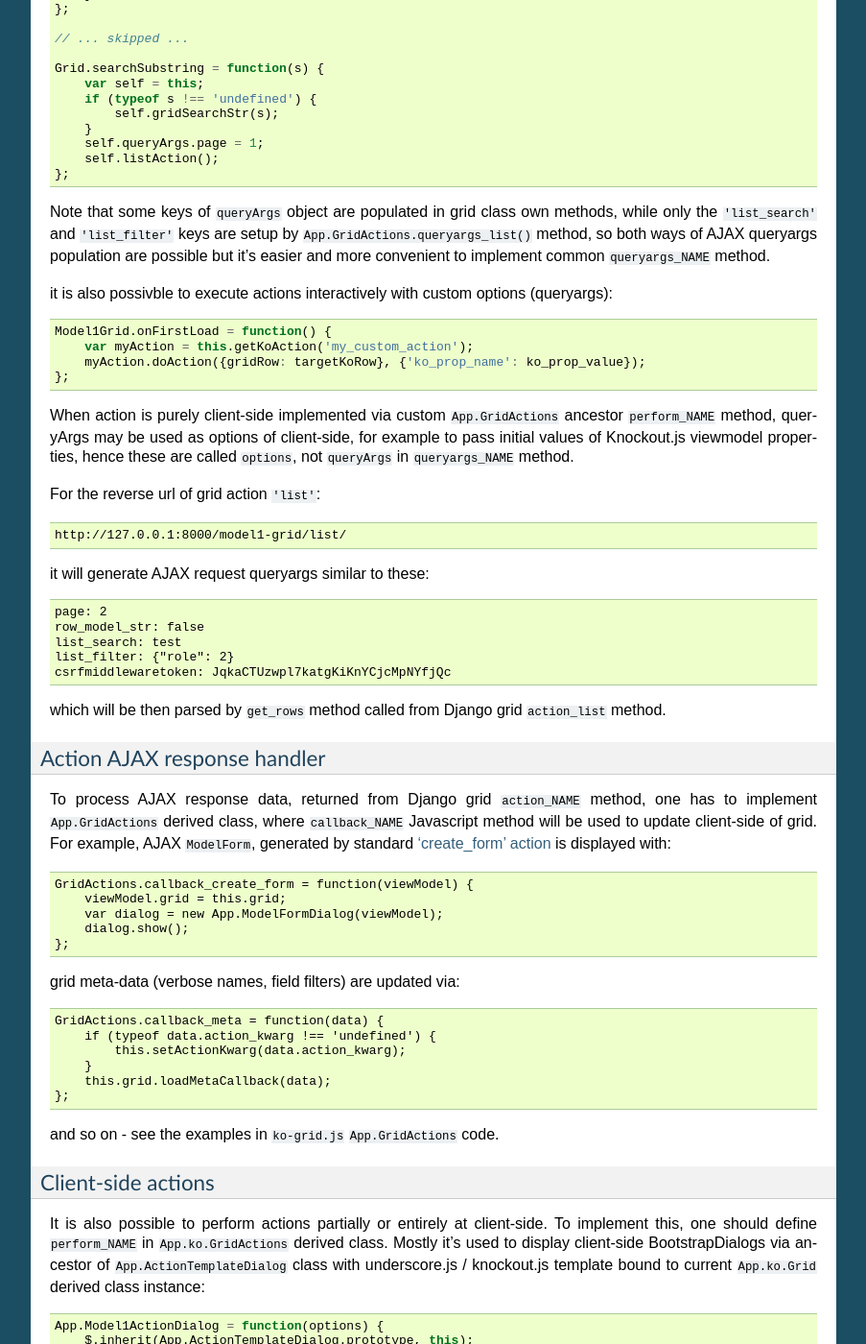
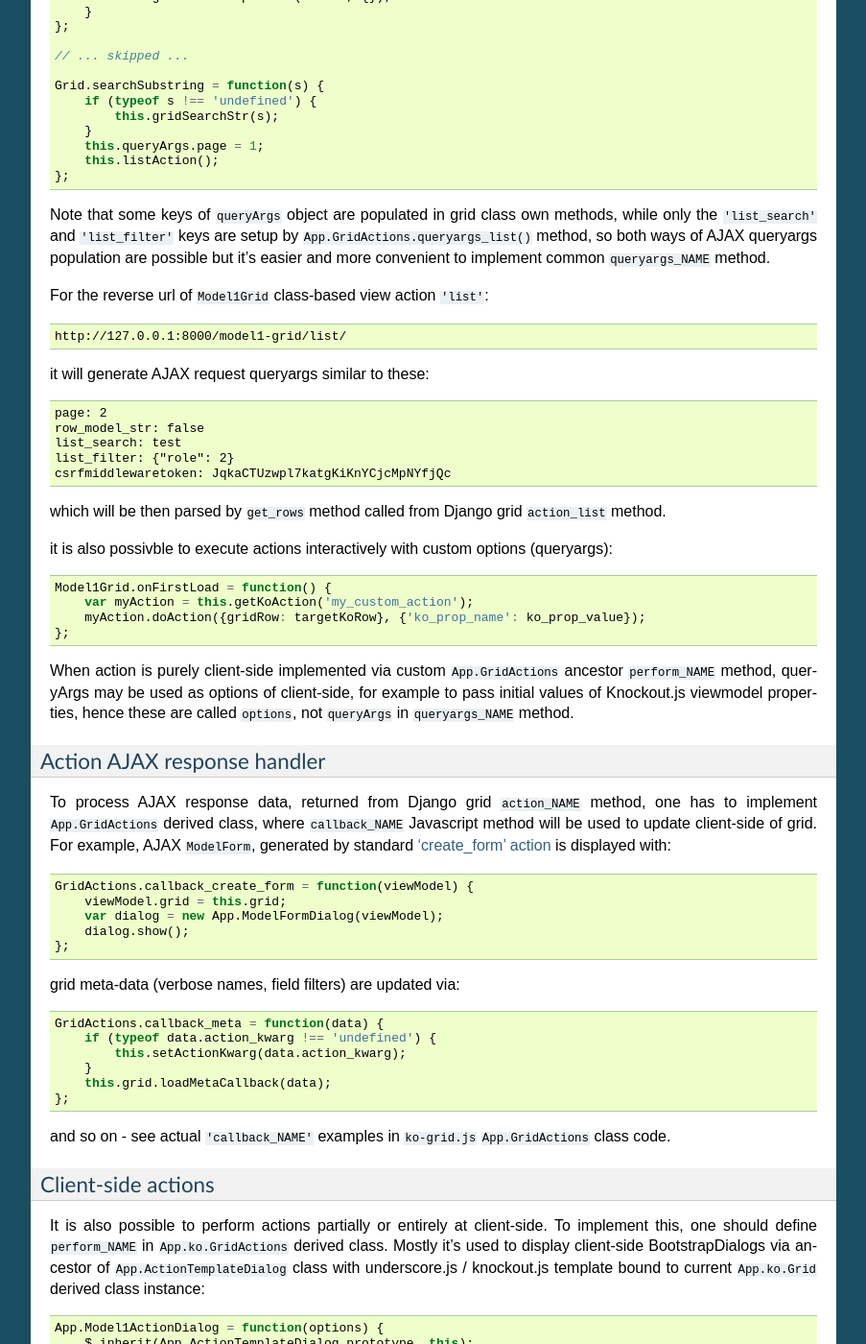
Before and after one commit to Dmitri-Sintsov/django-jinja-knockout, a Sphinx documentation site: the page built from docs/grids.rst, in a window 1280 px wide and 1400 px high, scrolled down 14602 px. Shown: the whole window at 96% size, without its empty margins (198-1101 px from the left). Built offline with Sphinx 7.4.7, drawn with Linux system fonts in a browser that asks for light colours; part of the change alters nothing that is shown; some of the changed text lies outside the part shown.

Commit message:
Improved 'Grid action routing' section in grids.rst.

```diff
--- a/docs/grids.rst
+++ b/docs/grids.rst
@@ -789,10 +789,11 @@ Actions are invoked via Javascript ``App.GridActions.perform()`` method::
 * optional ``ajaxCallback`` argument: a function closure that will be executed when action is complete;
 
 Interactive actions (standard action types ``'button'`` / ``'glyphicon'``) are also represented by instances of
-``App.ko.Action`` Javascript class, used to setup CSS classes of destination button / glyphicon. When clicked, these
-interactive actions invoke ``App.ko.Action.doAction()`` method for particular visual action Knockout.js viewmodel, which
-calls chain of ``App.ko.Grid`` / ``App.GridActions`` methods, finally issuing the same ``App.GridActions.perform()``
-method::
+``App.ko.Action`` Javascript class, used to setup CSS classes of bound DOM element button or glyphicon.
+
+When bound DOM element is clicked, these interactive actions invoke ``App.ko.Action.doAction()`` method for particular
+visual action Knockout.js viewmodel, which calls chain of ``App.ko.Grid`` / ``App.GridActions`` methods, finally issuing
+the same ``App.GridActions.perform()`` method::
 
     Action.doAction = function(options, actionOptions)
 
@@ -836,8 +837,8 @@ Here is the example of ``'list'`` action AJAX request queryargs population::
     // ... skipped ...
 
     Grid.getListQueryArgs = function() {
-        this.queryArgs[this.queryKeys.search] = this.gridSearchStr();
-        this.queryArgs[this.queryKeys.filter] = JSON.stringify(this.queryFilters);
+        this.queryArgs['list_search'] = this.gridSearchStr();
+        this.queryArgs['list_filter'] = JSON.stringify(this.queryFilters);
         return this.queryArgs;
     };
 
@@ -854,32 +855,20 @@ Here is the example of ``'list'`` action AJAX request queryargs population::
     // ... skipped ...
 
     Grid.searchSubstring = function(s) {
-        var self = this;
         if (typeof s !== 'undefined') {
-            self.gridSearchStr(s);
+            this.gridSearchStr(s);
         }
-        self.queryArgs.page = 1;
-        self.listAction();
+        this.queryArgs.page = 1;
+        this.listAction();
     };
 
 Note that some keys of ``queryArgs`` object are populated in grid class own methods, while only the ``'list_search'``
 and ``'list_filter'`` keys are setup by ``App.GridActions.queryargs_list()`` method, so both ways of AJAX queryargs
 population are possible but it's easier and more convenient to implement common ``queryargs_NAME`` method.
 
-it is also possivble to execute actions interactively with custom options (queryargs)::
-
-    Model1Grid.onFirstLoad = function() {
-        var myAction = this.getKoAction('my_custom_action');
-        myAction.doAction({gridRow: targetKoRow}, {'ko_prop_name': ko_prop_value});
-    };
-
-When action is purely client-side implemented via custom ``App.GridActions`` ancestor ``perform_NAME`` method, queryArgs
-may be used as options of client-side, for example to pass initial values of Knockout.js viewmodel properties, hence
-these are called ``options``, not ``queryArgs`` in ``queryargs_NAME`` method.
-
 .. highlight:: text
 
-For the reverse url of grid action ``'list'``::
+For the reverse url of ``Model1Grid`` class-based view action ``'list'``::
 
     http://127.0.0.1:8000/model1-grid/list/
 
@@ -892,6 +881,19 @@ it will generate AJAX request queryargs similar to these::
     csrfmiddlewaretoken: JqkaCTUzwpl7katgKiKnYCjcMpNYfjQc
 
 which will be then parsed by ``get_rows`` method called from Django grid ``action_list`` method.
+
+.. highlight:: javascript
+
+it is also possivble to execute actions interactively with custom options (queryargs)::
+
+    Model1Grid.onFirstLoad = function() {
+        var myAction = this.getKoAction('my_custom_action');
+        myAction.doAction({gridRow: targetKoRow}, {'ko_prop_name': ko_prop_value});
+    };
+
+When action is purely client-side implemented via custom ``App.GridActions`` ancestor ``perform_NAME`` method, queryArgs
+may be used as options of client-side, for example to pass initial values of Knockout.js viewmodel properties, hence
+these are called ``options``, not ``queryArgs`` in ``queryargs_NAME`` method.
 
 Action AJAX response handler
 ~~~~~~~~~~~~~~~~~~~~~~~~~~~~
@@ -915,7 +917,7 @@ grid meta-data (verbose names, field filters) are updated via::
         this.grid.loadMetaCallback(data);
     };
 
-and so on - see the examples in ``ko-grid.js`` ``App.GridActions`` code.
+and so on - see actual ``'callback_NAME'`` examples in ``ko-grid.js`` ``App.GridActions`` class code.
 
 Client-side actions
 ~~~~~~~~~~~~~~~~~~~
@@ -1017,8 +1019,8 @@ Custom view kwargs
 .. highlight:: python
 
 In some cases a grid may require additional kwargs to alter initial (base) queryset of grid. For example, if Django app
-has ``Club`` model, grid that displays members of that club may use ``club_id`` value, supplied from view kwargs defined
-in ``urls.py``::
+has ``ClubMember`` model related as many to one ``Club`` Django model, grid that displays members of specified club id
+(foreign key pk value), one may define ``club_id`` view kwarg match in ``urls.py``::
 
     # ... skipped ...
     url(r'^club-member-grid-(?P<club_id>\w*)(?P<action>/?\w*)/$', ClubMemberGrid.as_view(), name='club_member_grid',
```
